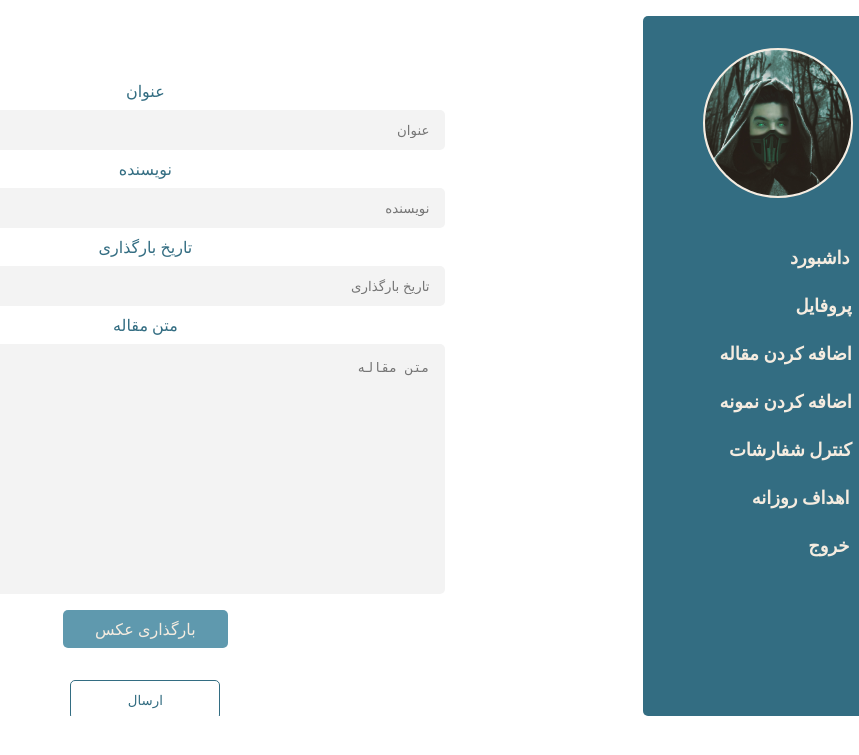
After one commit to Liammtpc/My-personalWebsite, a PHP site: page /uploadsBloge.html in a window 1280 px wide; the page is wider, and only the part inside the window is pictured. The commit adds this page. Shown: the top 755 px of that part, without its empty margins (421-1280 px from the left). Run offline with PHP 8.4, Linux system fonts and the light colour scheme; some web fonts are replaced.

Commit message:
Complate PanelAdmin

```diff
--- a/style.css
+++ b/style.css
@@ -1178,6 +1178,150 @@ footer .subfooter{
         width: 95%;
         margin: 0 auto;
      }
+     .profile{
+        width: 100%;
+        margin: 56px auto;
+     }
+     .profile form{
+        width: 95%;
+        display: flex;
+        flex-direction: column;
+        align-items: center;
+     }
+     .profile input{
+        width:60%;
+        height: 40px;
+        border-radius: 5px;
+        padding: 0 16px;
+        background-color: #f3f3f3;
+        border: none;
+        outline: none;
+     }
+     .profile input[type="file"]{
+       display: none;
+     }
+     .profile #uplaods{
+          background: #5f99ae;
+          color: #f5ece0;
+          padding: 8px 32px;
+          border-radius: 5px;
+          margin: 16px auto;
+          cursor: pointer;
+          transition: .3s;
+     }
+     .profile #uplaods:hover{
+          background:transparent;
+          color: #336d82;
+          border: 1px solid #336d82;
+     }
+     .profile button{
+        width: 150px;
+        height: 40px;
+        background: transparent;
+        border: 1px solid #336d82;
+        border-radius: 5px;
+        color: #336d82;
+        margin: 16px auto;
+     }
+     .profile button:hover{
+        background-color: #336d82;
+        color: #f5ece0
+     }
+     .profile a{
+        width: 100px;
+        height: 40px;
+        background-color: #f5ece0;
+        color: #5f99ae;
+        display: flex;
+        align-items: center;
+        justify-content: center;
+        border-radius: 5px;
+     }
+     .profile textarea{
+        width:60%;
+        height: 250px;
+        border-radius: 5px;
+        padding:16px;
+        background-color: #f3f3f3;
+        border: none;
+        outline: none;
+        resize: none;
+     }
+     .lastBloge.total,.lastGallery.total{
+        width: 95%;
+     }
+     .addtoDoList{
+        width: 100%;
+        display: flex;
+        align-items: center;
+        justify-content: center;
+        margin: 56px auto;
+     }
+     .addtoDoList form{
+        display: flex;
+        align-items: center;
+        justify-content: center;
+        margin: 0 auto;
+        gap: 16px;
+        flex-wrap: wrap;
+     }
+     .addtoDoList input{
+        width:60%;
+        height: 40px;
+        border-radius: 5px;
+        padding: 0 16px;
+        background-color: #f3f3f3;
+        border: none;
+        outline: none;
+     }
+     .addtoDoList button{
+        width: 150px;
+        height: 40px;
+        border-radius: 5px;
+        border: 1px solid #336d82;
+        color: #336d82;
+        transition: .3s;
+        background-color: transparent;
+        font-family: 'sans';
+     }
+     .addtoDoList button:hover{
+        background-color: #336d82;
+        color: #f5ece0;
+     }
+     .dispalyListToDo{
+        width: 100%;
+        margin: 24px auto;
+        display: flex;
+        flex-direction: column;
+        align-items: center;
+        justify-content: center;
+     }
+     .dispalyListToDo ul{
+        width: 100%;
+     }
+     .dispalyListToDo ul li{
+        border: 1px solid #d3d3d3;
+        width: 60%;
+        height: 40px;
+        display: flex;
+        align-items: center;
+        justify-content: space-between;
+        padding: 0 16px;
+        margin: 0 auto;
+     }
+     .dispalyListToDo ul li:hover{
+        background-color: #f5ece038;
+     }
+     #titleTodo{
+        font-size: 23px;
+     }
+     #hide{
+        visibility: hidden;
+     }
+     .dispalyListToDo span{
+        font-size: 20px;
+        cursor: pointer;
+     }
 /*********************/
 @media only screen and (min-width:600px) and (max-width:900px){
 .container{
--- /dev/null
+++ b/uploadsBloge.html
@@ -0,0 +1,107 @@
+<!DOCTYPE html>
+<html lang="en">
+  <head>
+    <meta charset="UTF-8" />
+    <meta name="viewport" content="width=device-width, initial-scale=1.0" />
+    <link rel="stylesheet" href="Css/all.css" />
+    <link rel="stylesheet" href="style.css" />
+    <title>Liam</title>
+  </head>
+  <body>
+    <div class="container">
+      <main>
+        <section class="panel">
+          <div class="sideBar">
+            <img src="Picture/sadarlastin.jpg" alt="" />
+            <nav>
+              <ul>
+                <li>
+                  <a href=""><span class="fa-solid fa-gauge">داشبورد</span></a>
+                </li>
+                <li>
+                  <a href=""><span class="fa-solid fa-user">پروفایل</span></a>
+                </li>
+                <li>
+                  <a href=""
+                    ><span class="fa-solid fa-add">اضافه کردن مقاله</span></a
+                  >
+                </li>
+                <li>
+                  <a href=""
+                    ><span class="fa-solid fa-add">اضافه کردن نمونه</span></a
+                  >
+                </li>
+                <li>
+                  <a href=""
+                    ><span class="fa-solid fa-bell">کنترل شفارشات</span></a
+                  >
+                </li>
+                <li>
+                  <a href=""
+                    ><span class="fa-solid fa-list-check">اهداف روزانه</span></a
+                  >
+                </li>
+                <li>
+                  <a href=""
+                    ><span class="fa-solid fa-right-from-bracket">خروج</span></a
+                  >
+                </li>
+              </ul>
+            </nav>
+          </div>
+          <div class="dashbords">
+        <section>
+            <div class="profile">
+                <form action="">
+                    <label for="">عنوان</label>
+                    <input type="text" placeholder="عنوان">
+                    <label for="">نویسنده</label>
+                    <input type="text" placeholder="نویسنده">
+                    <label for="">تاریخ بارگذاری</label>
+                    <input type="text" placeholder="تاریخ بارگذاری">
+                    <label for="">متن مقاله</label>
+                     <textarea name="" id="" placeholder="متن مقاله"></textarea>
+                    <input type="file" id="flies">
+                    <label for="flies" id="uplaods">بارگذاری عکس</label>
+                    <button>ارسال</button>
+                </form>
+            </div>
+        </section>
+        <section>
+            <div class="titleinpanel">
+                <h2>مشاهده مقالات بارگذاری شده</h2>
+            </div>
+            <div class="GalleyandBloge">
+                <div class="lastBloge total">
+                  <table>
+                    <tr>
+                      <th>ردیف</th>
+                      <th>عکس</th>
+                      <th>عنوان</th>
+                    </tr>
+                    <tr>
+                      <td>1</td>
+                      <td><img src="Picture/picture1.png" alt="" /></td>
+                      <td>Html چیست؟</td>
+                    </tr>
+                    <tr>
+                      <td>2</td>
+                      <td><img src="Picture/picture2.png" alt="" /></td>
+                      <td>js چیست؟</td>
+                    </tr>
+                    <tr>
+                      <td>3</td>
+                      <td><img src="Picture/picture3.png" alt="" /></td>
+                      <td>CSS چیست؟</td>
+                    </tr>
+                  </table>
+                </div>
+              </div>
+        </section>
+          </div>
+        </section>
+      </main>
+    </div>
+  </body>
+  <script src="Javascript/scroll.js"></script>
+</html>
```
Also changed, not shown: Javascript/todo.js (added, +15 -0 lines), controlOrder.html (added, +95 -0 lines), profile.html (added, +79 -0 lines), toDo.Html (added, +96 -0 lines), uploadsGallery.html (added, +105 -0 lines).
